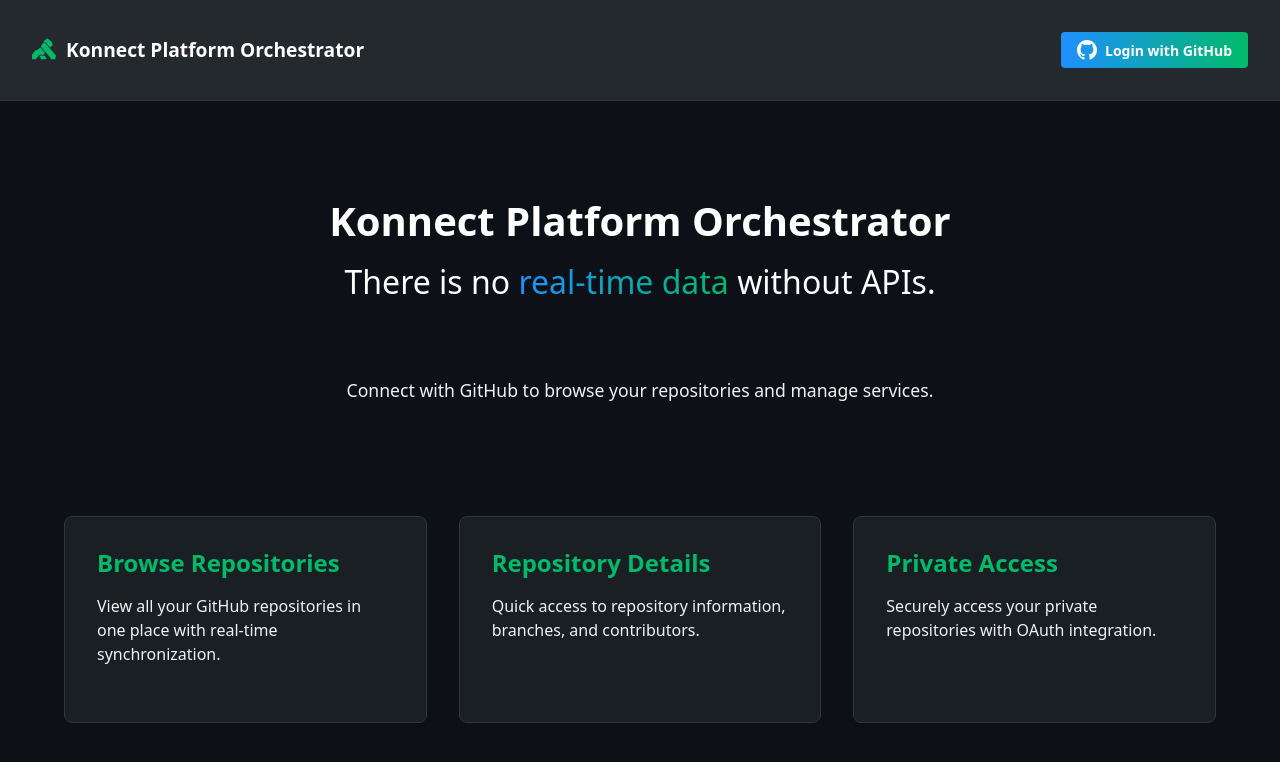
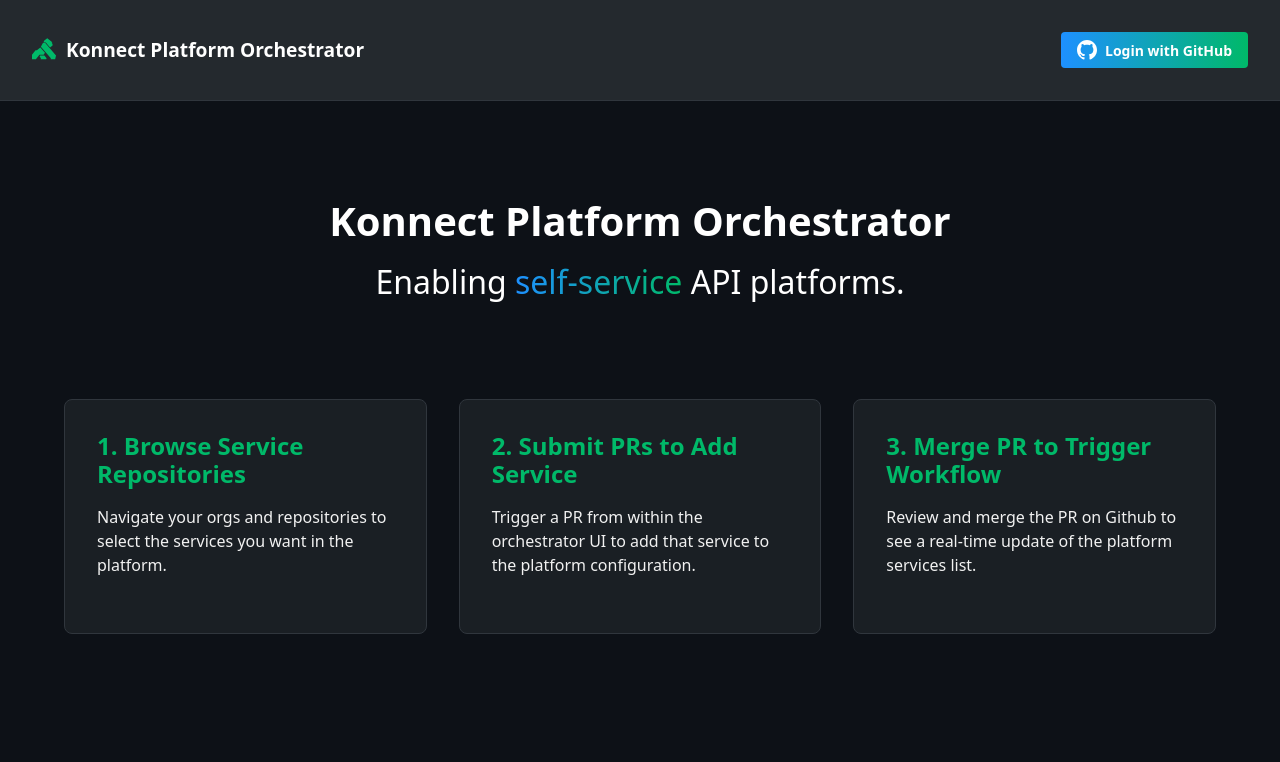
Before and after one commit to Kong/konnect-orchestrator, a Vue app in the folder ui/: page / in a window 1280 px wide. Shown: the top 762 px of the page. Built offline with nearby package versions, Linux system fonts and the light colour scheme.

Commit message:
change home text
Signed-off-by: John Harris <john@johnharris.io>

```diff
--- a/ui/src/views/HomeView.vue
+++ b/ui/src/views/HomeView.vue
@@ -2,7 +2,7 @@
   <div class="home">
     <div class="hero">
       <h1>{{ title }}</h1>
-      <h2 class="gradient-subtitle">There is no <span class="gradient-text">real-time data</span> without APIs.</h2>
+      <h2 class="gradient-subtitle">Enabling <span class="gradient-text">self-service</span> API platforms.</h2>
 
       <div v-if="authStore.isAuthenticated" class="welcome-back">
         <p>Welcome back, {{ authStore.username }}!</p>
@@ -10,25 +10,22 @@
           Go to Dashboard
         </router-link>
       </div>
-      <div v-else class="login-instructions">
-        <p>Connect with GitHub to browse your repositories and manage services.</p>
-      </div>
     </div>
 
     <div class="features">
       <div class="feature">
-        <h3>Browse Repositories</h3>
-        <p>View all your GitHub repositories in one place with real-time synchronization.</p>
+        <h3>1. Browse Service Repositories</h3>
+        <p>Navigate your orgs and repositories to select the services you want in the platform.</p>
       </div>
 
       <div class="feature">
-        <h3>Repository Details</h3>
-        <p>Quick access to repository information, branches, and contributors.</p>
+        <h3>2. Submit PRs to Add Service</h3>
+        <p>Trigger a PR from within the orchestrator UI to add that service to the platform configuration.</p>
       </div>
 
       <div class="feature">
-        <h3>Private Access</h3>
-        <p>Securely access your private repositories with OAuth integration.</p>
+        <h3>3. Merge PR to Trigger Workflow</h3>
+        <p>Review and merge the PR on Github to see a real-time update of the platform services list.</p>
       </div>
     </div>
   </div>
```
